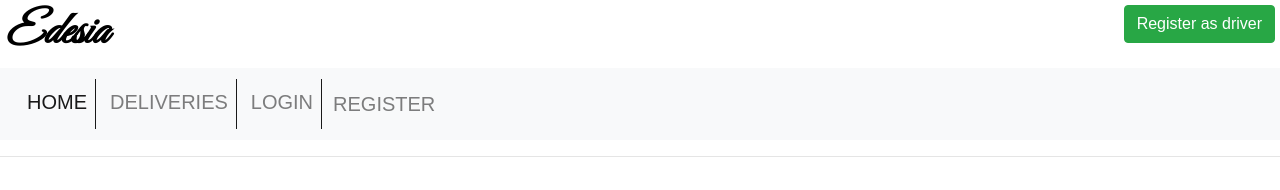
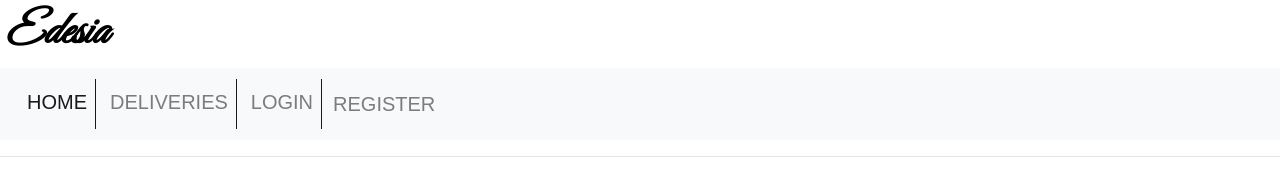
Before and after one commit to abdulkadiret/edesia, a React (Create React App) app in the folder client/: page / in a window 1280 px wide. Shown: the top 190 px of the page. Built offline with nearby package versions, Linux system fonts and the light colour scheme; no server answers; a web font is replaced by a local one.

Commit message:
remove the HighlightedLink from menu.js

```diff
--- a/client/src/containers/Menu/Menu.js
+++ b/client/src/containers/Menu/Menu.js
@@ -1,6 +1,5 @@
 import React, { Component } from "react";
 import axios from "axios";
-import HighlightedLink from "../../components/HighlightedLink/HighlightedLink";
 import { withRouter, Link } from "react-router-dom";
 import Logo from "../../components/Logo";
 import "./Menu.css";
@@ -42,12 +41,6 @@ class Menu extends Component {
     const { role: userRole } = this.state;
     return (
       <div>
-        {!token ? (
-          <HighlightedLink
-            text="Register as driver"
-            onClick={this.goToDriverRegistration}
-          />
-        ) : null}
         <Logo />
         <nav class="navbar navbar-expand-lg navbar-light bg-light">
           <button
```
